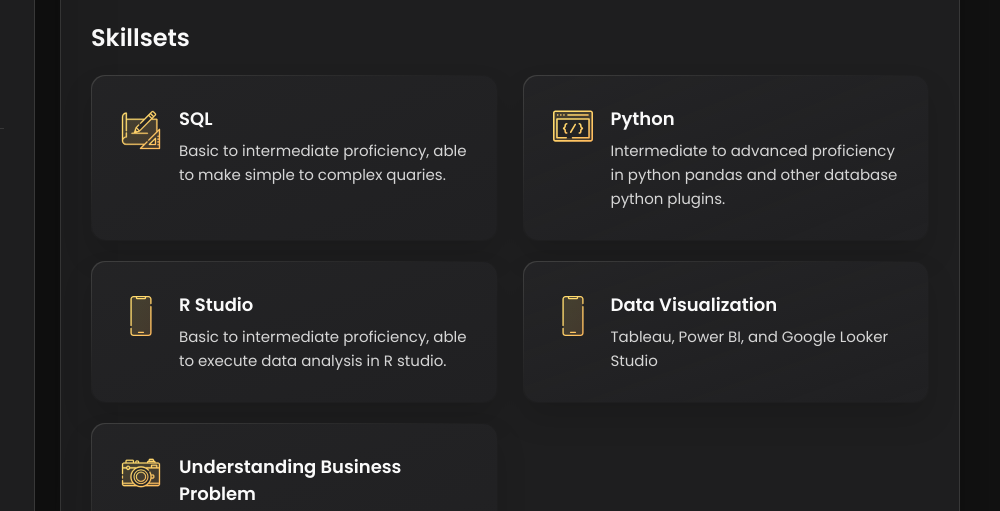
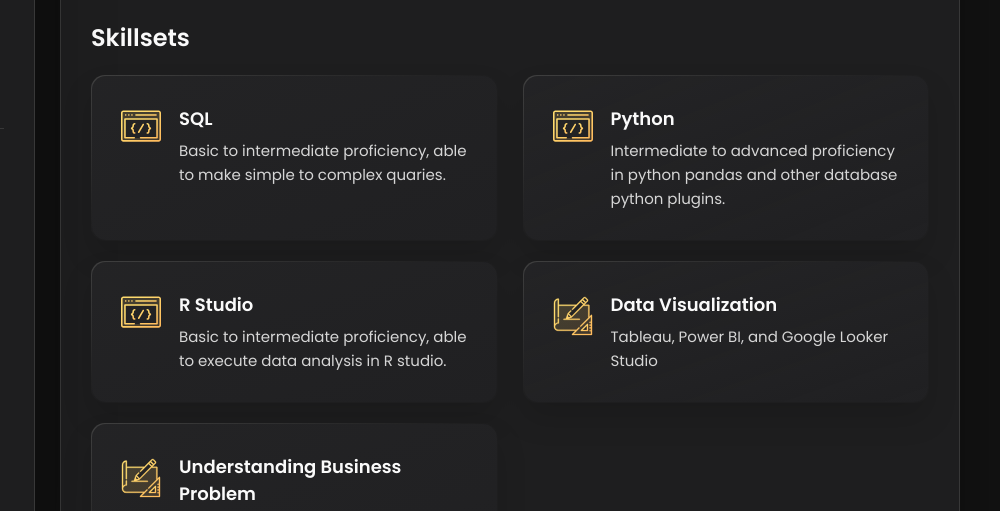
Before and after one commit to YudhaBiru/porto-data-analyst, a plain HTML site: page index.html in a window 1280 px wide. Shown: the part 334-845 px from the top of the page, 280-1280 px from the left. Drawn offline with nearby package versions, Linux system fonts and the light colour scheme.

Commit message:
Update index.html

```diff
--- a/index.html
+++ b/index.html
@@ -232,8 +232,8 @@
             <li class="service-item">
 
               <div class="service-icon-box">
-                <img src="./assets/images/icon-design.svg
-                " alt="design icon" width="40">
+                <img src="./assets/images/icon-dev.svg
+                " alt="Web development icon" width="40">
               </div>
 
               <div class="service-content-box">
@@ -265,7 +265,7 @@
             <li class="service-item">
 
               <div class="service-icon-box">
-                <img src="./assets/images/icon-app.svg" alt="mobile app icon" width="40">
+                <img src="./assets/images/icon-dev.svg" alt="Web development icon" width="40">
               </div>
 
               <div class="service-content-box">
@@ -281,7 +281,7 @@
             <li class="service-item">
 
               <div class="service-icon-box">
-                <img src="./assets/images/icon-app.svg" alt="mobile app icon" width="40">
+                <img src="./assets/images/icon-design.svg" alt="design icon" width="40">
               </div>
 
               <div class="service-content-box">
@@ -297,7 +297,7 @@
             <li class="service-item">
 
               <div class="service-icon-box">
-                <img src="./assets/images/icon-photo.svg" alt="camera icon" width="40">
+                <img src="./assets/images/icon-design.svg" alt="design icon" width="40">
               </div>
 
               <div class="service-content-box">
```
